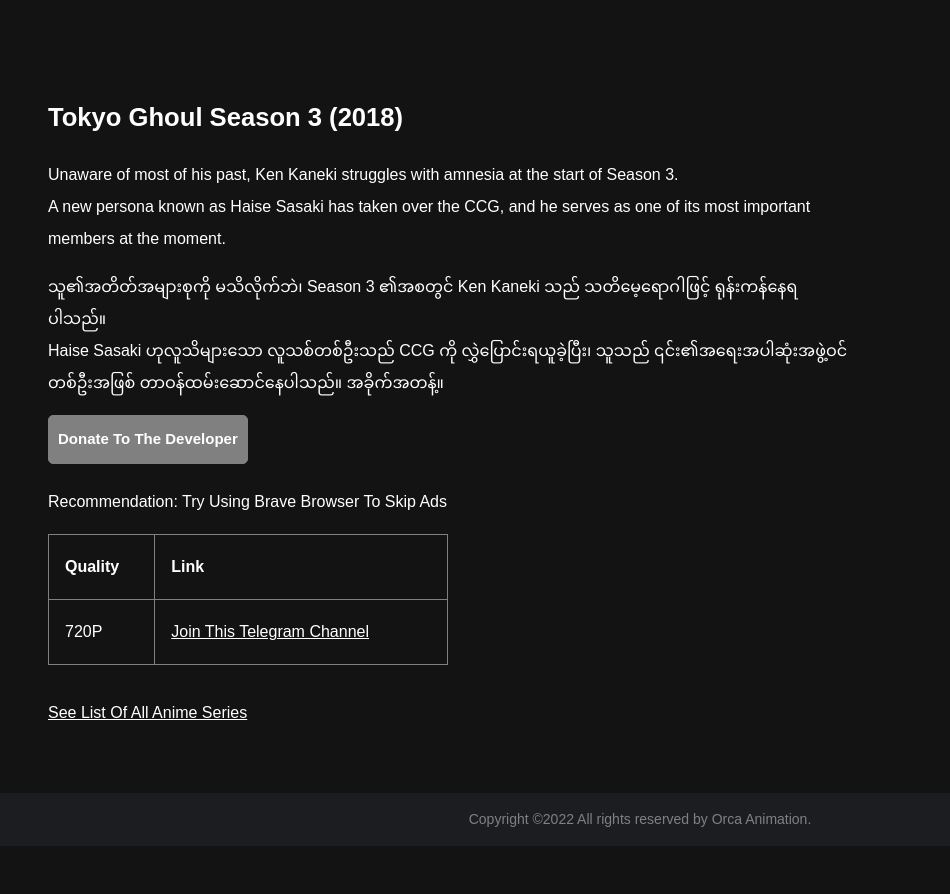
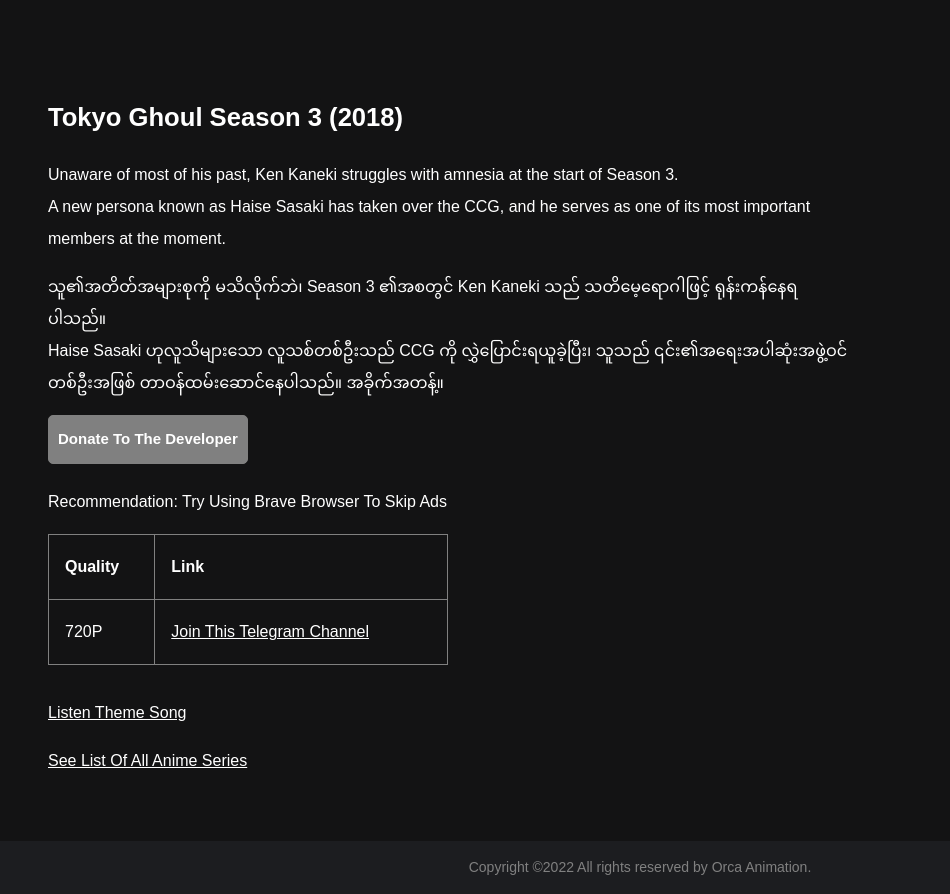
Before and after one commit to andrewdean14/orcaanimationmm, a plain HTML site: page allanimeseries/tg3.html in a window 1280 px wide. Shown: the part 80-974 px from the top of the page, without its empty margins (0-950 px from the left). Before the commit the page ends 926 px from the top, so only its background shows below. Drawn offline with nearby package versions, Linux system fonts and the light colour scheme.

Commit message:
AddThemeSong

```diff
--- a/allanimeseries/tg3.html
+++ b/allanimeseries/tg3.html
@@ -55,6 +55,7 @@
             </tr>
         </table>
         <br>
+        <p id="justa"><a href="https://ouo.io/zFl9rD" target="blank">Listen Theme Song</a></p>
         <p id="justa"><a href="../allanimeseries.html">See List Of All Anime Series</a></p>
     </div>
     <!-- LinkPage -->
```
